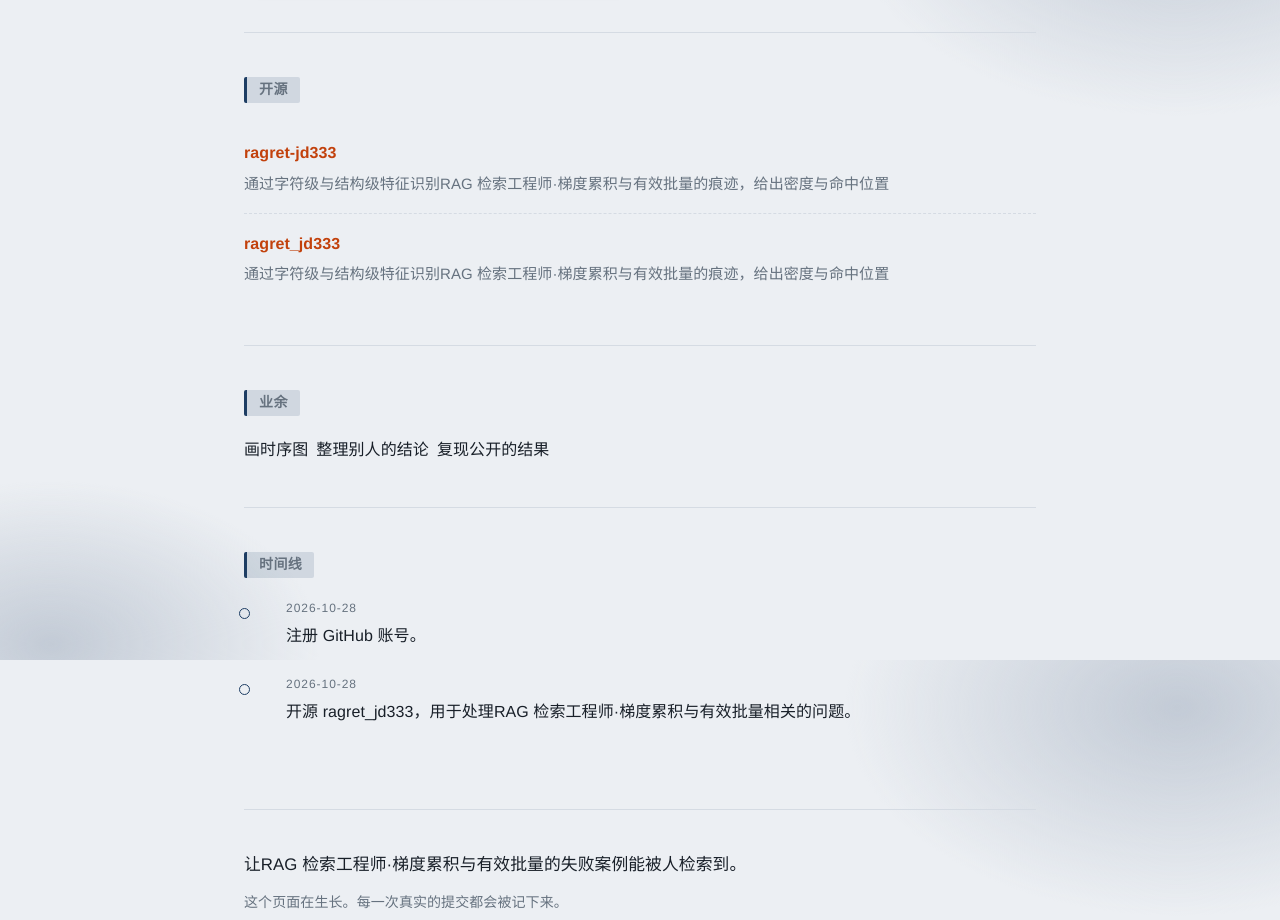
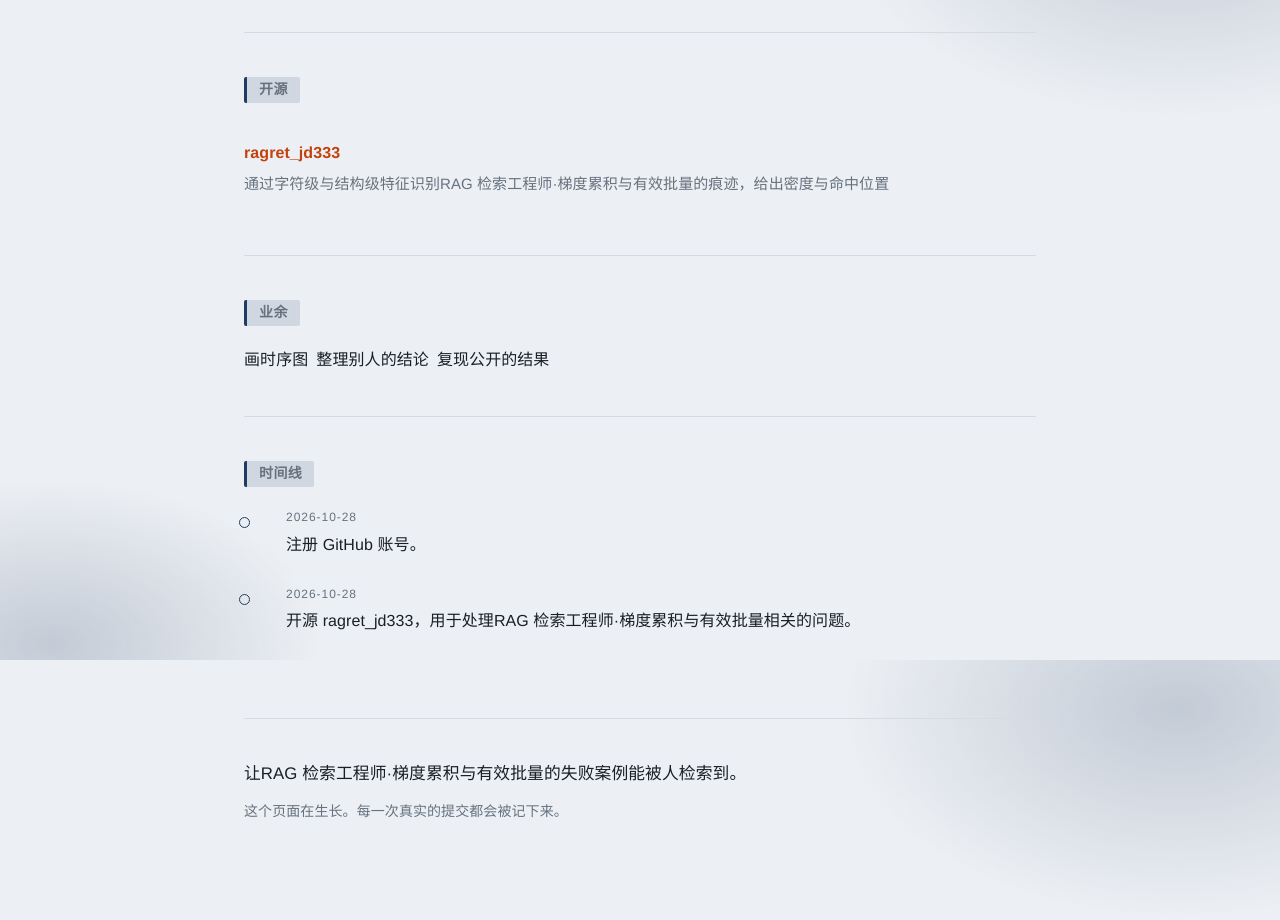
Before and after one commit to lift-elsso/lift-elsso.github.io, a plain HTML site: page index.html in a window 1280 px wide. Shown: the part 940-1860 px from the top of the page. Drawn offline with Linux system fonts and the light colour scheme.

Commit message:
fix: 更新个人站点

```diff
--- a/index.html
+++ b/index.html
@@ -102,9 +102,6 @@ h2{display:inline-block;background:#1d3d6322;border-left:3px solid #1d3d63;paddi
 <section id="work">
   <h2>开源</h2>
   <ul class="repos">
-    <li><div class="name"><a href="https://github.com/lift-elsso/ragret-jd333" rel="noopener">ragret-jd333</a></div>
-      <div class="desc">通过字符级与结构级特征识别RAG 检索工程师·梯度累积与有效批量的痕迹，给出密度与命中位置</div>
-    </li>
     <li><div class="name"><a href="https://github.com/lift-elsso/ragret_jd333" rel="noopener">ragret_jd333</a></div>
       <div class="desc">通过字符级与结构级特征识别RAG 检索工程师·梯度累积与有效批量的痕迹，给出密度与命中位置</div>
     </li>
```
